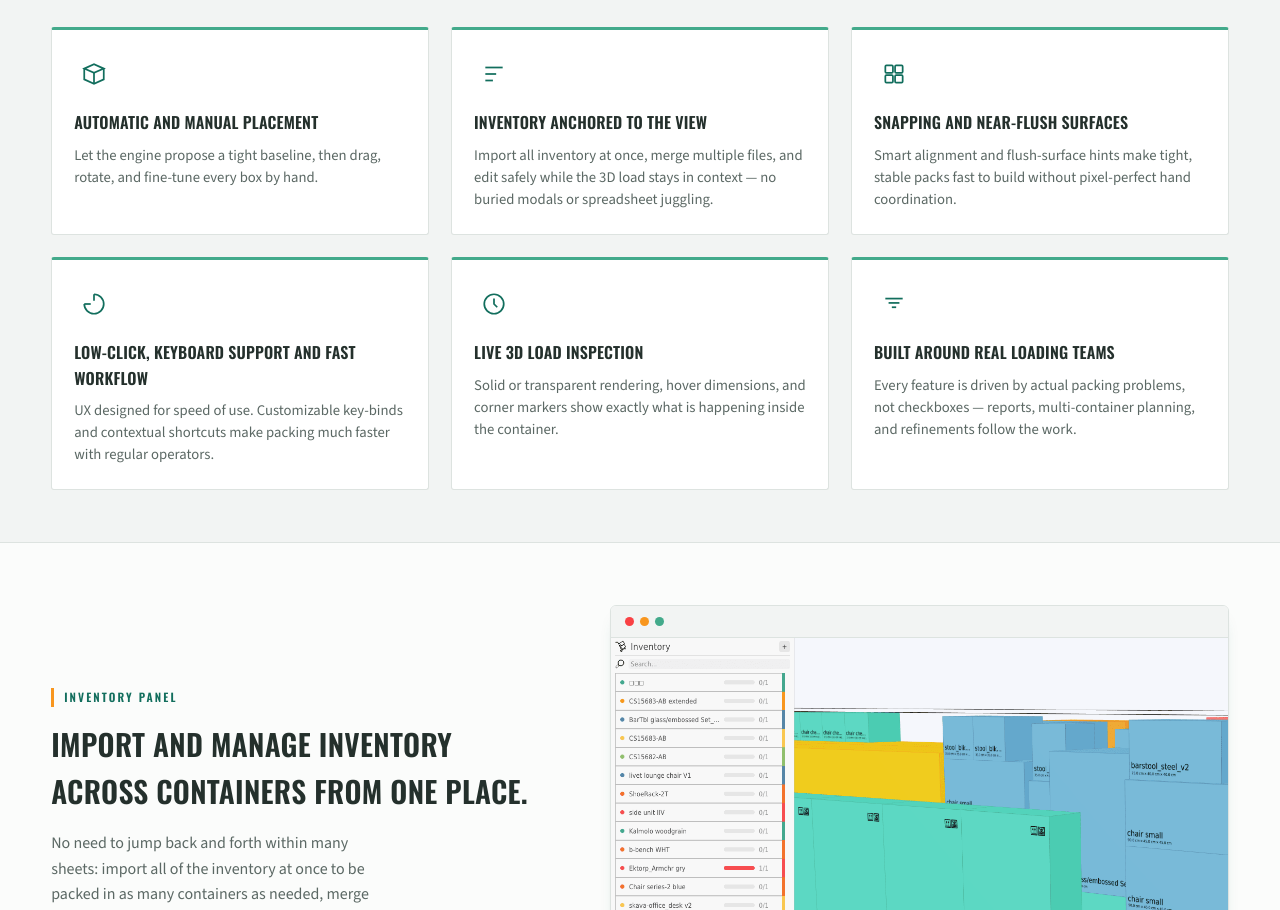
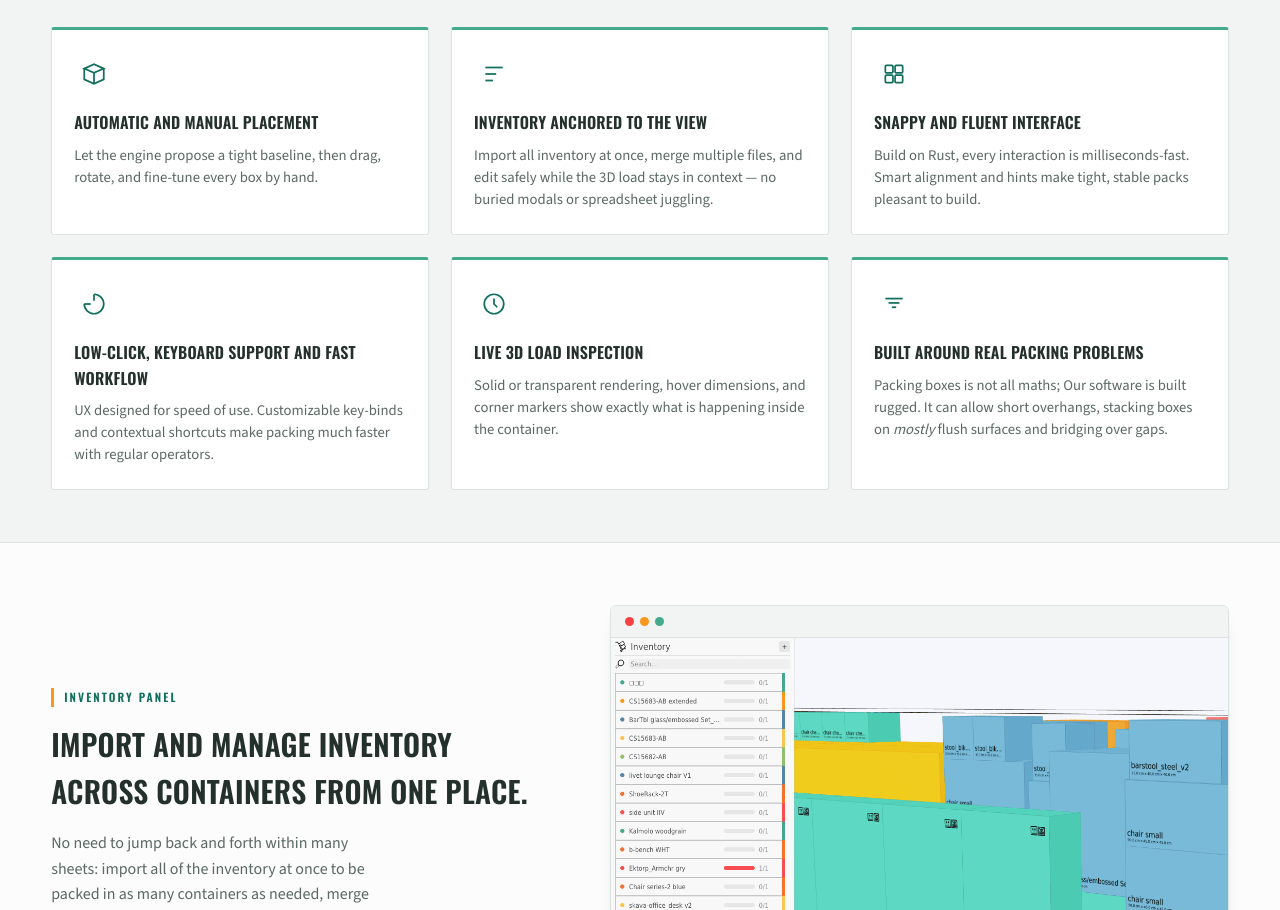
Before and after one commit to Aimeric-Clement/cargo_packing_website, a plain HTML site: page index.html in a window 1280 px wide. Shown: the part 1008-1918 px from the top of the page. Drawn offline with nearby package versions, Linux system fonts and the light colour scheme.

Commit message:
small edits

```diff
--- a/index.html
+++ b/index.html
@@ -75,8 +75,8 @@
             <div class="ic">
               <svg viewBox="0 0 24 24" fill="none" stroke="currentColor" stroke-width="1.6"><rect x="4" y="4" width="7" height="7" rx="1"/><rect x="13" y="4" width="7" height="7" rx="1"/><rect x="4" y="13" width="7" height="7" rx="1"/><rect x="13" y="13" width="7" height="7" rx="1"/></svg>
             </div>
-            <h3>Snapping and near-flush surfaces</h3>
-            <p>Smart alignment and flush-surface hints make tight, stable packs fast to build without pixel-perfect hand coordination.</p>
+            <h3>Snappy and fluent interface</h3>
+            <p>Build on Rust, every interaction is milliseconds-fast. Smart alignment and hints make tight, stable packs pleasant to build.</p>
           </div>
 
           <div class="feature-card">
@@ -99,8 +99,8 @@
             <div class="ic">
               <svg viewBox="0 0 24 24" fill="none" stroke="currentColor" stroke-width="1.6"><path d="M4 7h16"/><path d="M7 11h10"/><path d="M10 15h4"/></svg>
             </div>
-            <h3>Built around real loading teams</h3>
-            <p>Every feature is driven by actual packing problems, not checkboxes — reports, multi-container planning, and refinements follow the work.</p>
+            <h3>Built around real packing problems</h3>
+            <p>Packing boxes is not all maths; Our software is built rugged. It can allow short overhangs, stacking boxes on <i>mostly</i> flush surfaces and bridging over gaps.</p>
           </div>
         </div>
       </div>
```
